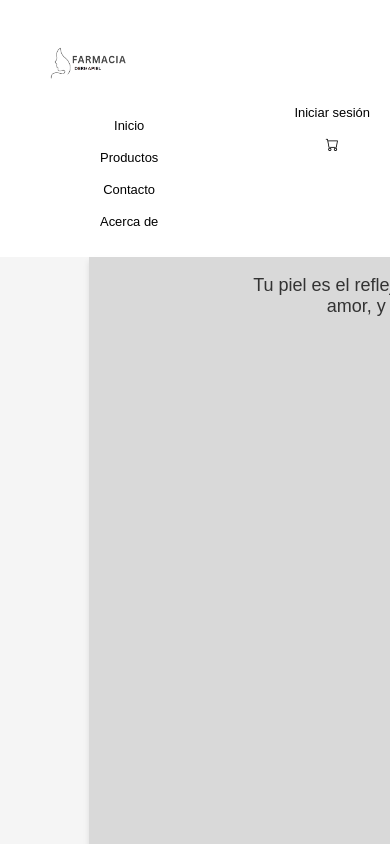
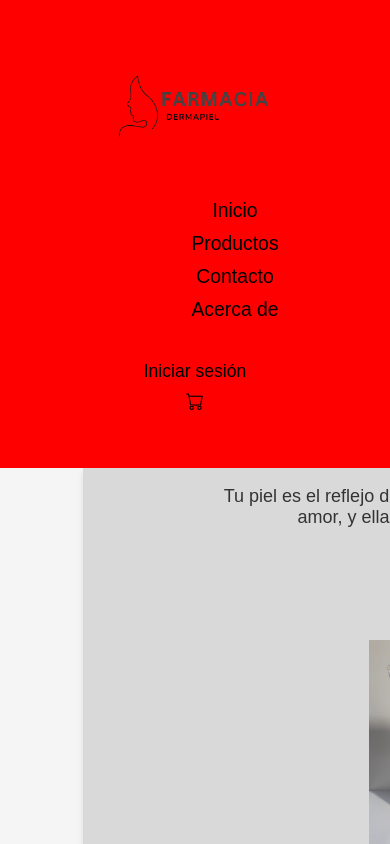
Before and after one commit to AnguianoJulian/Dermapiel, a Vue app: page / in a window 390 px wide. Shown: the top 844 px of the page. Built offline with nearby package versions, Linux system fonts and the light colour scheme.

Commit message:
responsivo

```diff
--- a/src/App.vue
+++ b/src/App.vue
@@ -1,10 +1,11 @@
 <template>
     <div id="app">
     <header class="encabezado">
-        <div class="nav">
         <div class="logo-container">
             <img :src="require('@/assets/Img/Farmacia DermaPiel.png')" alt="Logotipo de Dermapiel" class="logo">
         </div>
+
+        <div class="nav">
         <nav class="nav links-desplazar">
             <ul>
             <a><router-link to="/">Inicio</router-link></a>
@@ -15,8 +16,8 @@
         </nav>
         </div>
 
-        <div class="nav">
-        <nav>
+        <div>
+        <nav class="nav nav-2">
             <ul>
                 <a><router-link to="/register">Iniciar sesión</router-link></a>
                 <a class="carrito">
@@ -99,75 +100,40 @@ a:hover{
 }
 
 /* Estilos responsive */
-@media screen and (max-width: 1024px) {
+@media screen and (max-width: 1465px) {
     /* Ajuste para pantallas de tabletas */
-    .logo {
-        width: 150px;
+    .encabezado{
+        display: flex;
+        flex-direction: column;
+        align-items: center;
+        justify-content: center;
+        height: auto;
+        background-color: red;
     }
 
-    .nav {
+    .nav{
         flex-direction: column;
-        font-size: 1em;
+        margin: 10px;
     }
+
+}
+
+@media screen and (max-width: 940px){
+
+
+    .nav{
+        flex-direction: column;
+        margin: 10px;
+    }
+
 
     .nav ul {
         display: flex;
         flex-direction: column;
-        padding: 0;
-        list-style-type: none;
     }
 
-    .nav a {
-        padding: 10px 0;
-        font-size: 1.1em;
-    }
-}
-
-@media screen and (max-width: 768px) {
-    /* Ajuste para pantallas de teléfonos móviles */
-    .encabezado {
-        padding: 20px;
-        height: auto;
-    }
-
-    .logo {
-        width: 150px;
-    }
-
-    .nav {
-        font-size: 1em;
-        flex-direction: column;
-    }
-
-    .nav ul {
-        display: flex;
-        flex-direction: column;
-        padding: 0;
-    }
-
-    .nav a {
-        padding: 10px 0;
-        font-size: 1em;
-    }
-
-    .carrito {
-        font-size: 1.5em;
-    }
-}
-
-@media screen and (max-width: 480px) {
-    /* Ajuste para pantallas muy pequeñas (teléfonos) */
-    .nav a {
-        padding: 8px 0;
-        font-size: 0.9em;
-    }
-
-    .logo {
-        width: 100px;
-    }
-
-    .carrito {
-        font-size: 1.8em;
+    .nav ul a{
+        padding: 5px;
     }
 }
 
--- a/src/assets/base.css
+++ b/src/assets/base.css
@@ -195,3 +195,27 @@ a{
     border-radius: 100%;
     color: var(--clr-negro);
 }
+
+@media screen and (max-width: 940px){
+    .main{
+        display: flex;
+        flex-direction: column;
+        align-items: center;
+        justify-content: center;
+    }
+
+    .footer, .informacion-global{
+        display: flex;
+        flex-direction: column;
+        align-items: center;
+        justify-content: center;
+    }
+
+    .footer-section{
+        margin-top: 35px;
+    }
+
+    .informacion-global{
+        padding: 15px;
+    }
+}
```
